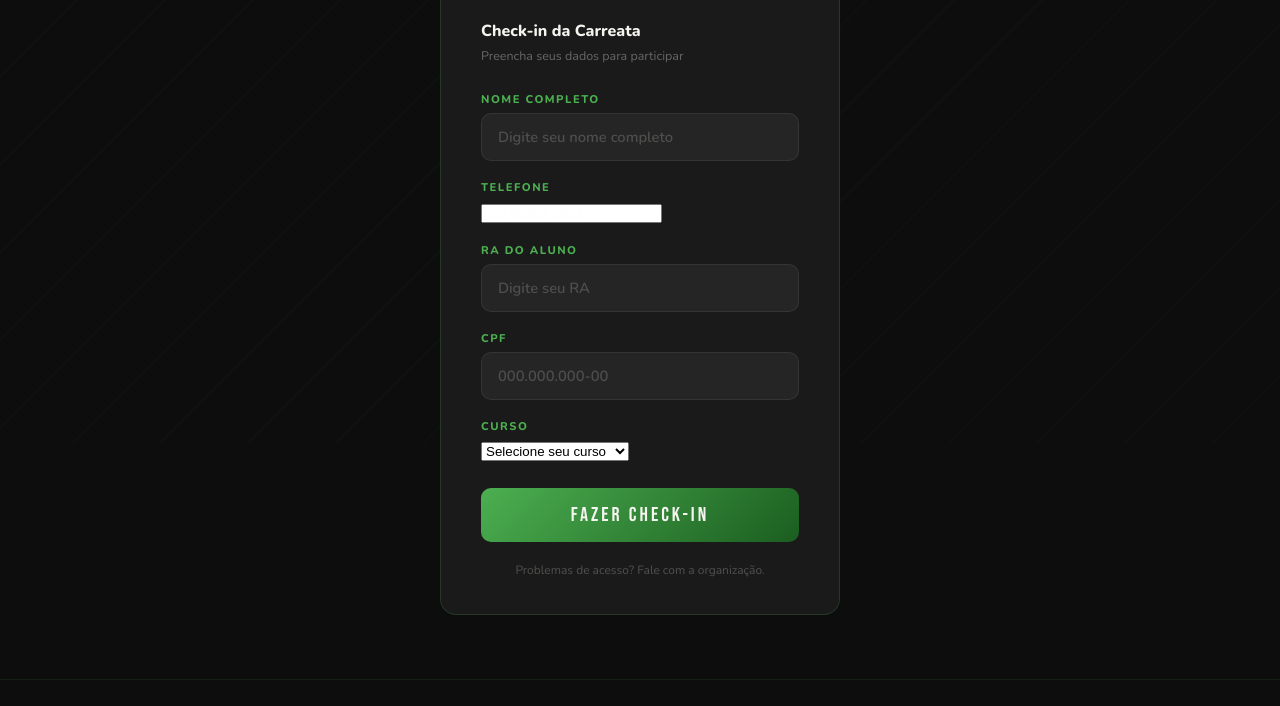
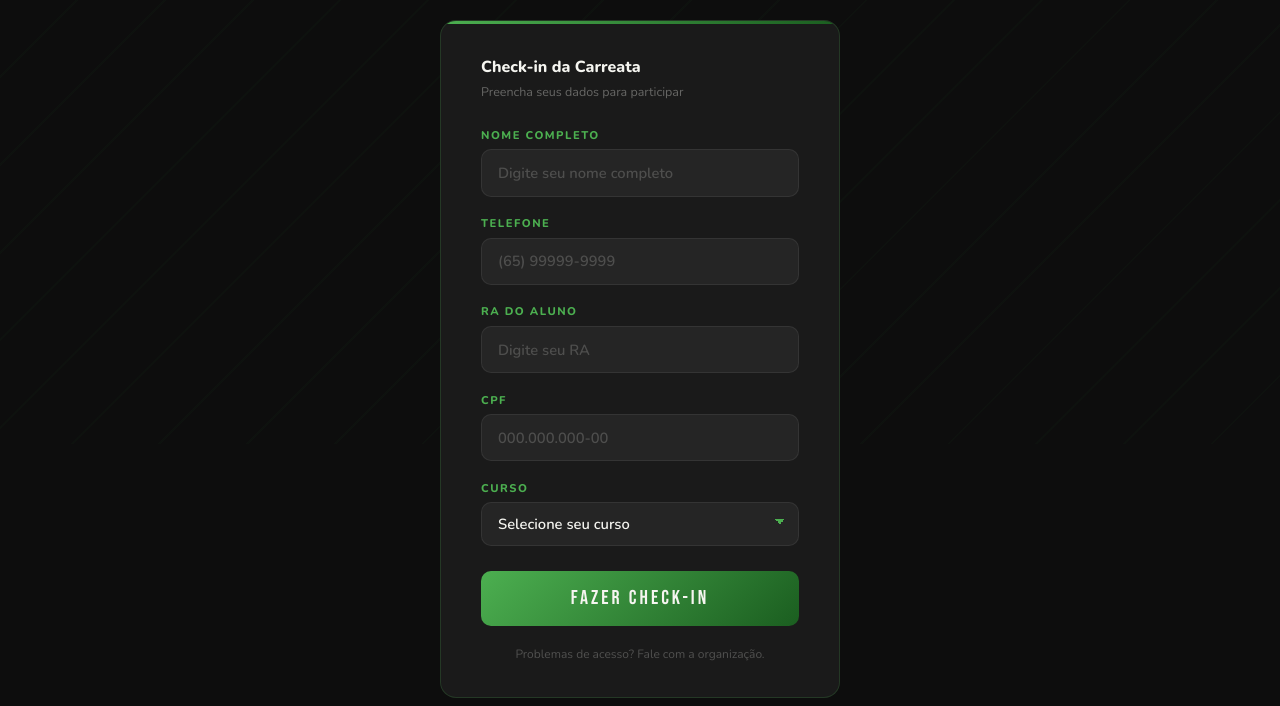
Before and after one commit to angelluiz2/carreata, a plain HTML site: page index.html in a window 1280 px wide. Shown: the part 356-1062 px from the top of the page. Drawn offline with nearby package versions, Linux system fonts and the light colour scheme.

Commit message:
Fix CSS layout and form styling

```diff
--- a/style.css
+++ b/style.css
@@ -66,10 +66,11 @@
       animation: fadeDown 0.5s ease both;
     }
 
+    @keyframes shake {
+      0%, 100% { transform: translateX(0); }
       25% { transform: translateX(5px); }
       75% { transform: translateX(-3px); }
     }
-
 
     .logo-sub {
       font-size: 0.82rem;
@@ -143,7 +144,8 @@
     }
 
     input[type="text"],
-    input[type="password"] {
+    input[type="tel"],
+    select {
       width: 100%;
       background: var(--cinza2);
       border: 1.5px solid rgba(255,255,255,0.07);
@@ -156,11 +158,27 @@
       transition: border-color 0.2s, box-shadow 0.2s;
       outline: none;
     }
-    input:focus {
+    input:focus,
+    select:focus {
       border-color: var(--verde-claro);
       box-shadow: 0 0 0 3px rgba(76,175,80,0.12);
     }
     input::placeholder { color: rgba(245,245,240,0.2); }
+    select {
+      appearance: none;
+      background-image:
+        linear-gradient(45deg, transparent 50%, var(--verde-claro) 50%),
+        linear-gradient(135deg, var(--verde-claro) 50%, transparent 50%);
+      background-position:
+        calc(100% - 18px) calc(50% - 2px),
+        calc(100% - 13px) calc(50% - 2px);
+      background-size: 5px 5px, 5px 5px;
+      background-repeat: no-repeat;
+    }
+    select option {
+      background: var(--cinza2);
+      color: var(--branco);
+    }
 
     .btn-login {
       width: 100%;
```
